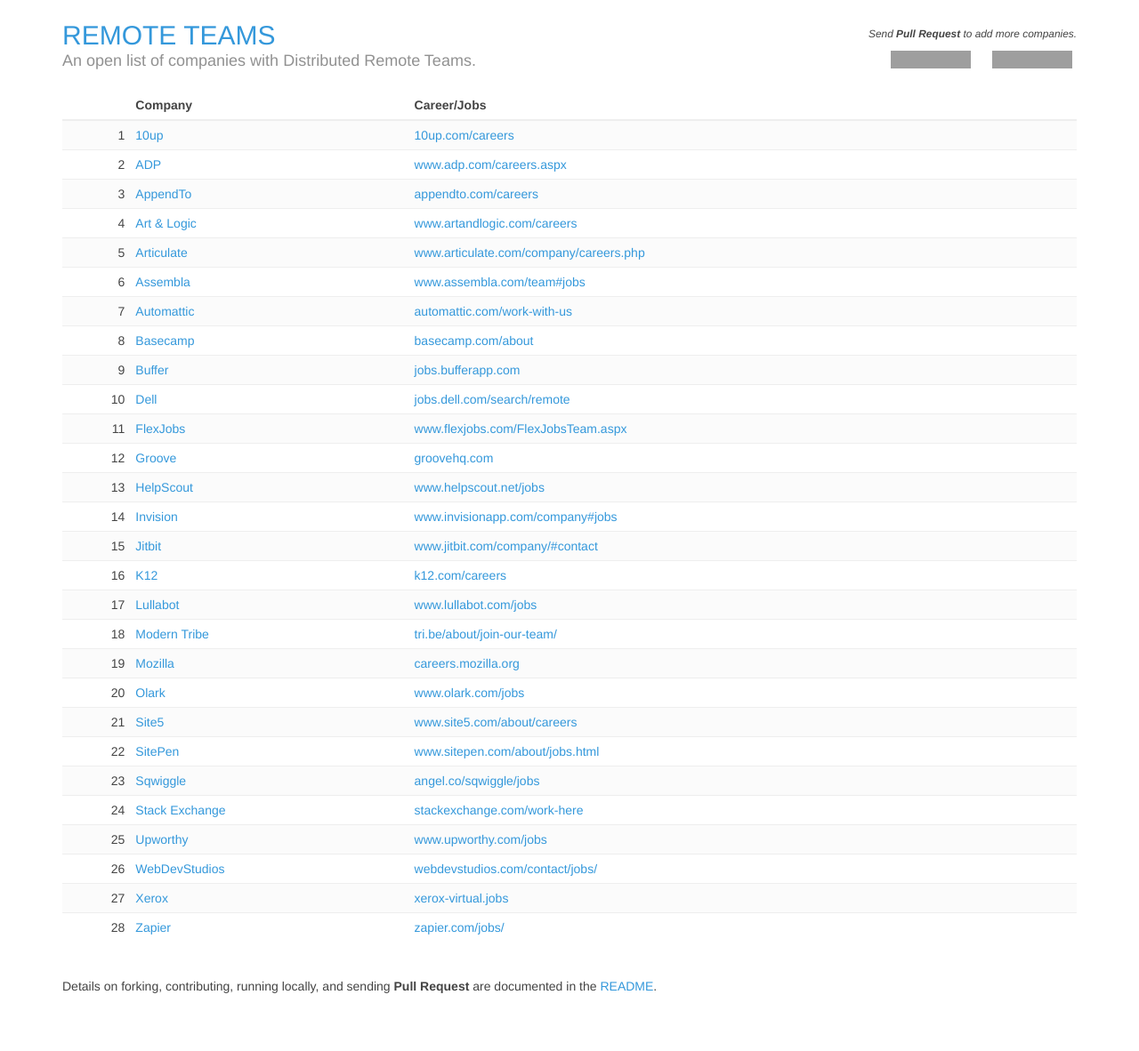
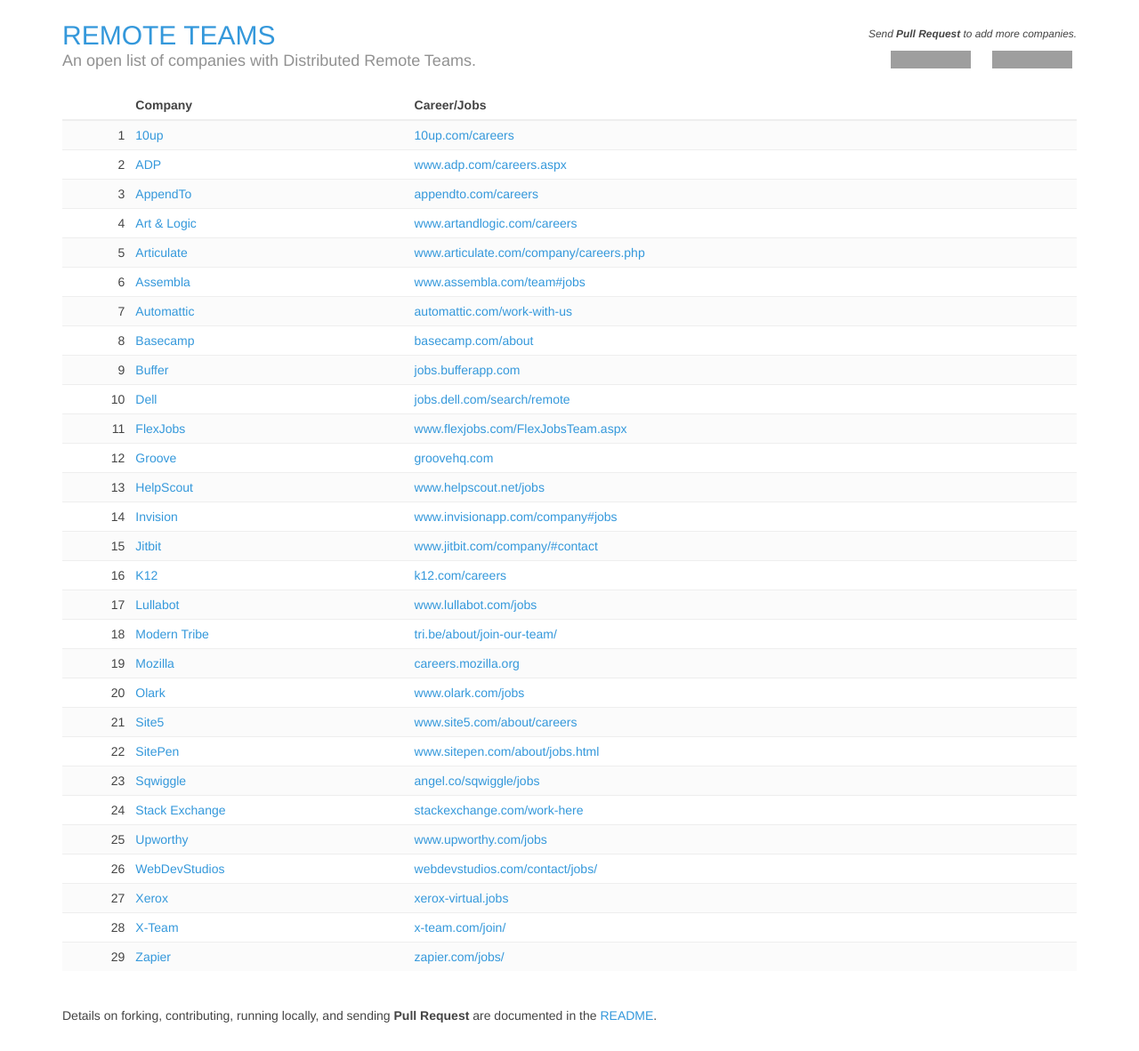
Before and after one commit to oinam/remote-teams, a Jekyll site: the page built from index.html, in a window 1280 px wide. Shown: the whole page at 89% size. Built offline with Jekyll 4.4.1, drawn with Linux system fonts in a browser that asks for light colours; nearby versions of some CDN libraries; before the commit the page ends 1149 px from its top, so only the background shows below that; grey boxes are pictures that could not be loaded.

Commit message:
Update companies.yml
Please add X-Team to the list :)

```diff
--- a/_data/companies.yml
+++ b/_data/companies.yml
@@ -106,6 +106,10 @@
   url: www.xerox.com
   job: xerox-virtual.jobs
 
+- name: X-Team
+  url: x-team.com
+  job: x-team.com/join/
+
 - name: Zapier
   url: zapier.com
   job: zapier.com/jobs/
```
